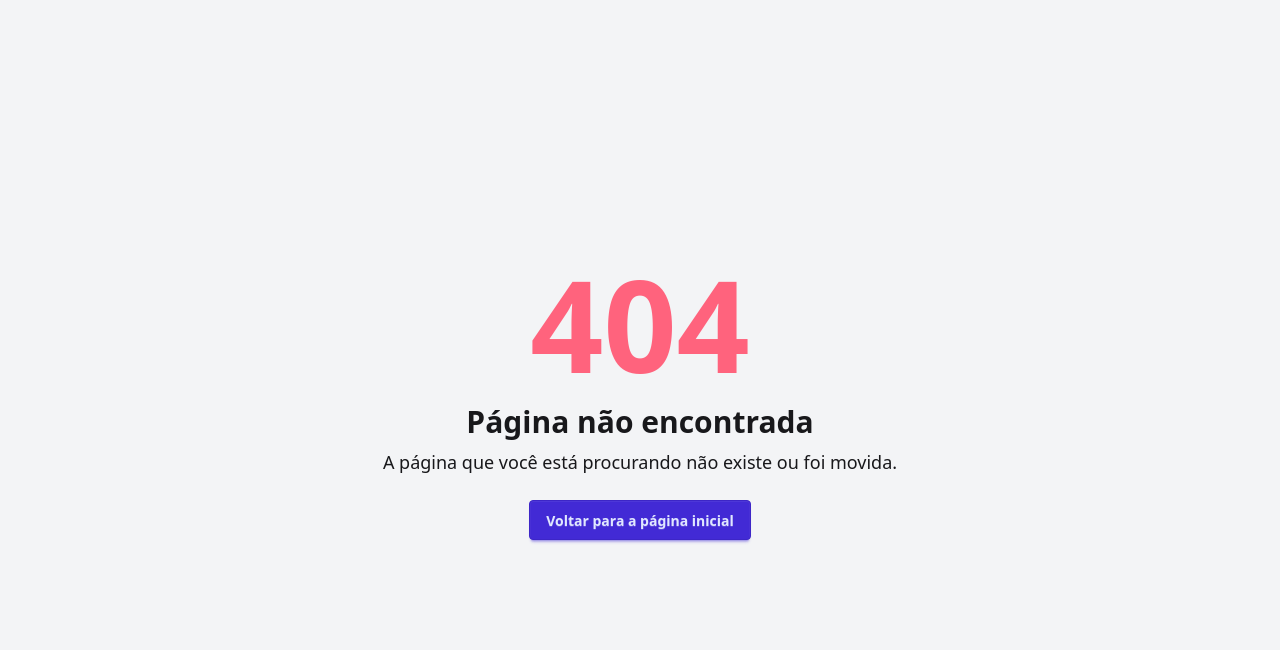
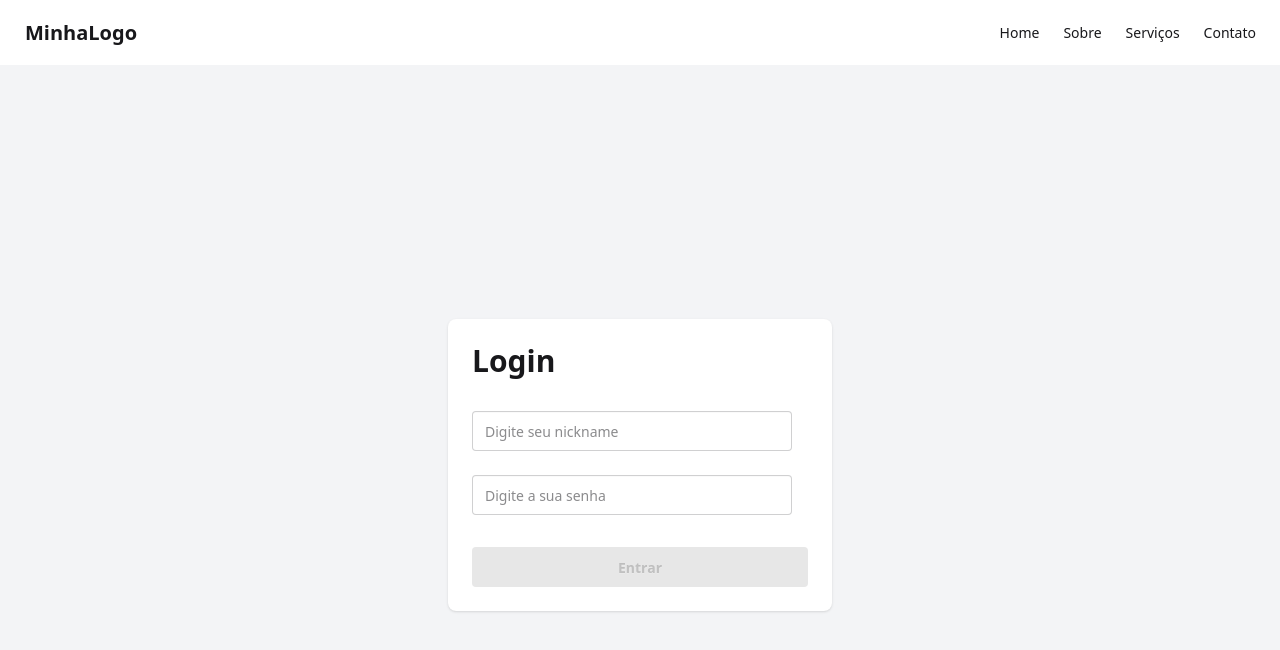
Before and after one commit to Maycon251/Auth, an Angular app in the folder front/: page /login in a window 1280 px wide. Before the commit this address had no page. Shown: the top 650 px of the page. Built offline with nearby package versions, Linux system fonts and the light colour scheme.

Commit message:
feat: component header

```diff
--- a/front/package.json
+++ b/front/package.json
@@ -3,7 +3,7 @@
   "version": "0.0.0",
   "scripts": {
     "ng": "ng",
-    "start": "ng serve",
+    "start": "ng build --output-path=dist --base-href \"/\" && cd .. && python main.py",
     "build": "ng build",
     "watch": "ng build --watch --configuration development",
     "test": "ng test"
--- a/front/src/app/app.routes.ts
+++ b/front/src/app/app.routes.ts
@@ -20,7 +20,7 @@ export const routes: Routes = [
   },
 
   {
-    path: '',
+    path: 'login',
     loadComponent: () =>
       import('./pages/login/login.component').then((c) => c.LoginComponent),
     title: 'Sistema de automação - Login',
--- a/front/src/app/pages/login/login.component.html
+++ b/front/src/app/pages/login/login.component.html
@@ -1,3 +1,5 @@
+<app-header></app-header>
+
 <div class="flex justify-center items-center min-h-screen bg-gray-100 px-4">
   <div class="card w-full max-w-sm sm:max-w-md md:w-96 bg-base-100 shadow-sm">
     <div class="card-body">
--- a/front/src/app/pages/login/login.component.ts
+++ b/front/src/app/pages/login/login.component.ts
@@ -10,10 +10,11 @@ import {
 import { Router } from '@angular/router';
 import { Subscription, throwError } from 'rxjs';
 import { CommonModule } from '@angular/common';
+import { HeaderComponent } from '../../shared/components/header/header.component';
 
 @Component({
   selector: 'app-login',
-  imports: [CommonModule, ReactiveFormsModule, FormsModule],
+  imports: [CommonModule, ReactiveFormsModule, FormsModule, HeaderComponent],
   templateUrl: './login.component.html',
   styleUrl: './login.component.scss',
 })
--- /dev/null
+++ b/front/src/app/shared/components/header/header.component.html
@@ -0,0 +1,46 @@
+<header class="bg-base-100 shadow-md">
+  <div class="navbar container mx-auto">
+    <div class="flex-1">
+      <a class="btn btn-ghost normal-case text-xl">MinhaLogo</a>
+    </div>
+
+    <div class="hidden lg:flex">
+      <ul class="menu menu-horizontal px-1">
+        <li><a href="#home">Home</a></li>
+        <li><a href="#about">Sobre</a></li>
+        <li><a href="#services">Serviços</a></li>
+        <li><a href="#contact">Contato</a></li>
+      </ul>
+    </div>
+
+    <div class="lg:hidden">
+      <div class="dropdown dropdown-end">
+        <label tabindex="0" class="btn btn-ghost btn-circle">
+          <svg
+            xmlns="http://www.w3.org/2000/svg"
+            class="h-5 w-5"
+            fill="none"
+            viewBox="0 0 24 24"
+            stroke="currentColor"
+          >
+            <path
+              stroke-linecap="round"
+              stroke-linejoin="round"
+              stroke-width="2"
+              d="M4 6h16M4 12h16m-7 6h7"
+            />
+          </svg>
+        </label>
+        <ul
+          tabindex="0"
+          class="menu menu-compact dropdown-content mt-3 p-2 shadow bg-base-100 rounded-box w-52"
+        >
+          <li><a href="#home">Home</a></li>
+          <li><a href="#about">Sobre</a></li>
+          <li><a href="#services">Serviços</a></li>
+          <li><a href="#contact">Contato</a></li>
+        </ul>
+      </div>
+    </div>
+  </div>
+</header>
```
Also changed, not shown: front/src/app/shared/components/header/header.component.ts (added, +11 -0 lines), front/src/app/shared/components/header/header.component.scss (added), 1 other file (tests, documents, lock files or other folders).
